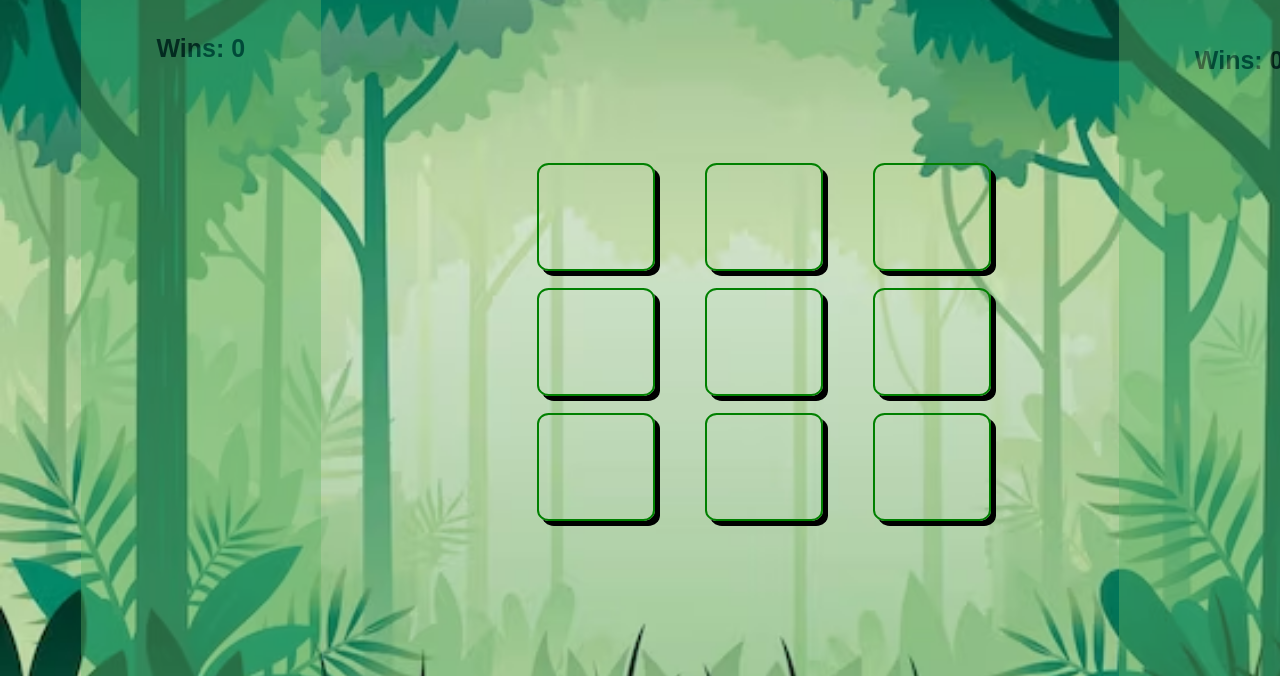
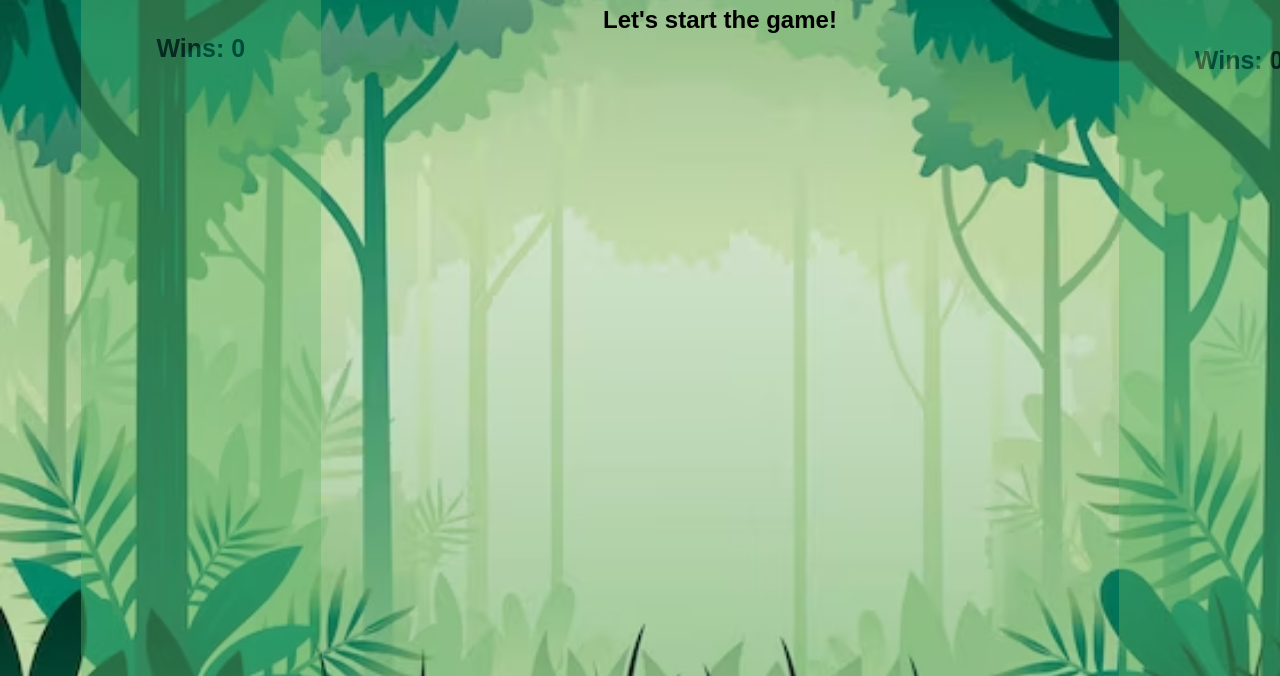
Before and after one commit to Jnguyen615/Tic-Tac-Toe, a plain HTML site: page index.html in a window 1280 px wide. Shown: the part 124-800 px from the top of the page. Drawn offline with Linux system fonts and the light colour scheme; a web font is replaced by a local one.

Commit message:
Refactor: orgainze html

```diff
--- a/index.html
+++ b/index.html
@@ -10,26 +10,26 @@
     <main>
       <article class="player1">
         <p><span class="big-flower">&#127802</span></p>
-        <h1>Wins: 0</h1>
+        <h1 id="player-one-wins">Wins: 0</h1>
       </article>
       <article>
         <h2>Tic-Tac-Toe</h2>
-        <h3 id="whose-turn"></h3>
-        <div class="grid-container" id=""gameBoard>
-          <div class="box-1 boxes"></div>
-          <div class="box-2 boxes"></div>
-          <div class="box-3 boxes"></div>
-          <div class="box-4 boxes"></div>
-          <div class="box-5 boxes"></div>
-          <div class="box-6 boxes"></div>
-          <div class="box-7 boxes"></div>
-          <div class="box-8 boxes"></div>
-          <div class="box-9 boxes"></div>
+        <h3 id="whose-turn">Let's start the game!</h3>
+        <div class="grid-container" >
+          <!-- <div id="box-1 boxes"></div>
+          <div id="box-2 boxes"></div>
+          <div id="box-3 boxes"></div>
+          <div id="box-4 boxes"></div>
+          <div id="box-5 boxes"></div>
+          <div id="box-6 boxes"></div>
+          <div id="box-7 boxes"></div>
+          <div id="box-8 boxes"></div>
+          <div id="box-9 boxes"></div> -->
         </div>
       </article>
       <article class="player2">
         <p><span class="big-mushroom">&#127812</span></p>
-        <h4>Wins: 0</h4>
+        <h4 id="player-two-wins">Wins: 0</h4>
       </article>
       <script type="text/javascript" src="main.js"></script>
     </main>
```
